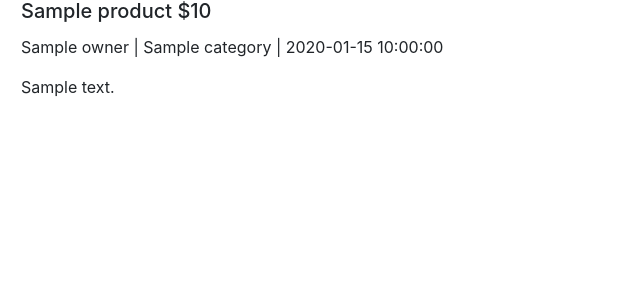
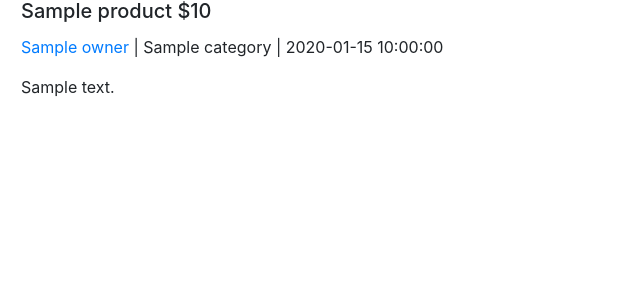
Before and after one commit to YLee2121/tim_flack, a Flask app: template websites/templates/product_detail.html in a window 1280 px wide. Shown: the part 497-800 px from the top of the page, without its empty margins (0-640 px from the left). Run offline with Flask 2, Linux system fonts and the light colour scheme; the template is opened without the code that fills it: most values are stand-ins (such as "Sample title", 1, 10 or a date in 2020); some libraries are stand-ins or nearby versions.

Commit message:
commit before checkout

```diff
--- a/websites/templates/home.html
+++ b/websites/templates/home.html
@@ -23,7 +23,7 @@
 
             <ul class="list-group list-group-flush">
                 <h5 style="text-align:center;">{{p['title']}} ${{p['price']}}</h5>
-                <p style="text-align:center;">{{p['category']}} | {{p['owner']}}</p>
+                <p style="text-align:center;">{{p['category']}} | <a href="mailto: {{p['owner']}}">{{p['owner']}}</a></p>
 
                 <p>{{p['post_date']}}</p>
             </ul>
--- a/websites/templates/product_detail.html
+++ b/websites/templates/product_detail.html
@@ -14,7 +14,7 @@
     <div class="card-body">
         <h5 class="card-title">{{product.title}} ${{product.price}} </h5>
 
-        <p>{{product.owner}} | {{product.category}} | {{product.post_date}}</p>
+        <p><a href="mailto: {{product['owner']}}">{{product['owner']}}</a> | {{product.category}} | {{product.post_date}}</p>
         <p class="card-text">{{product.description}}</p>
     </div>
 
```
Also changed, not shown: websites/static/product_pic/kyleleey@bu.edu/2022-10-18 11:14:04.47338420190712-boston-student-association-logoblack.jpg (added).
